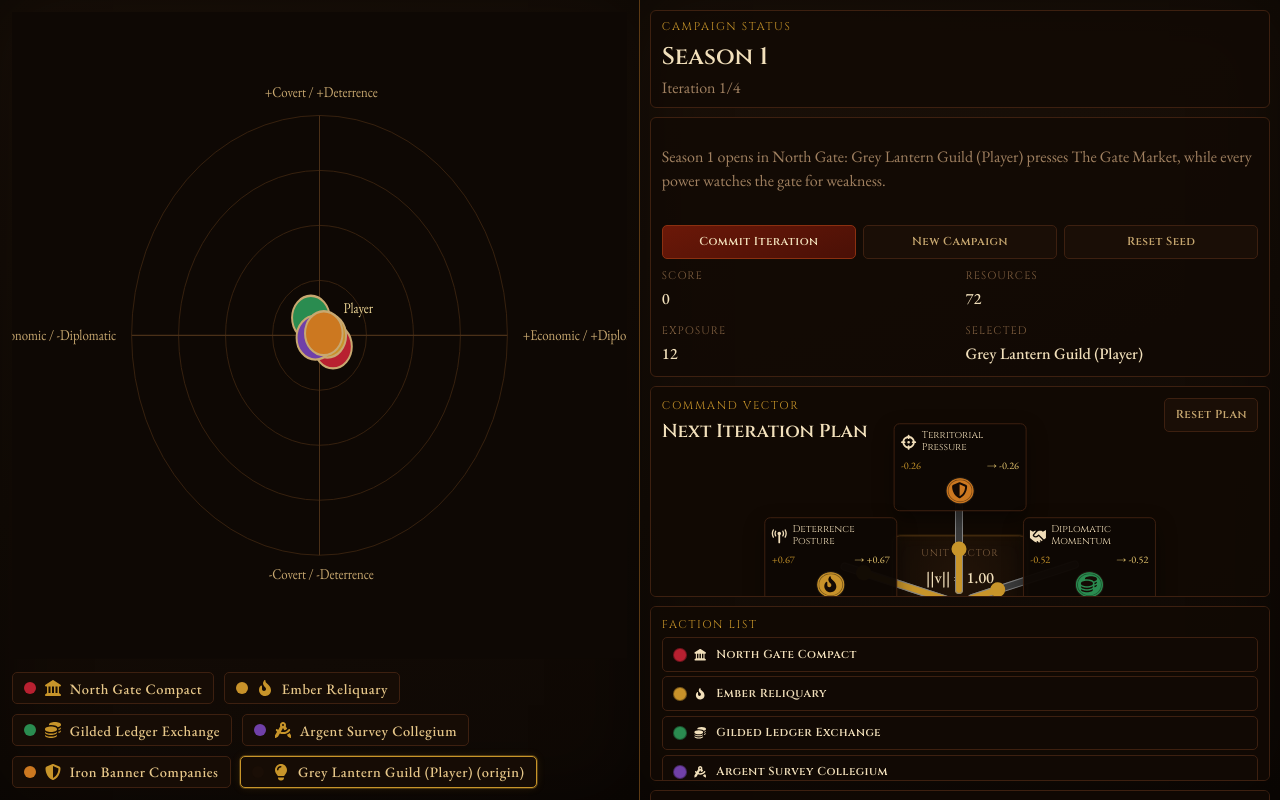
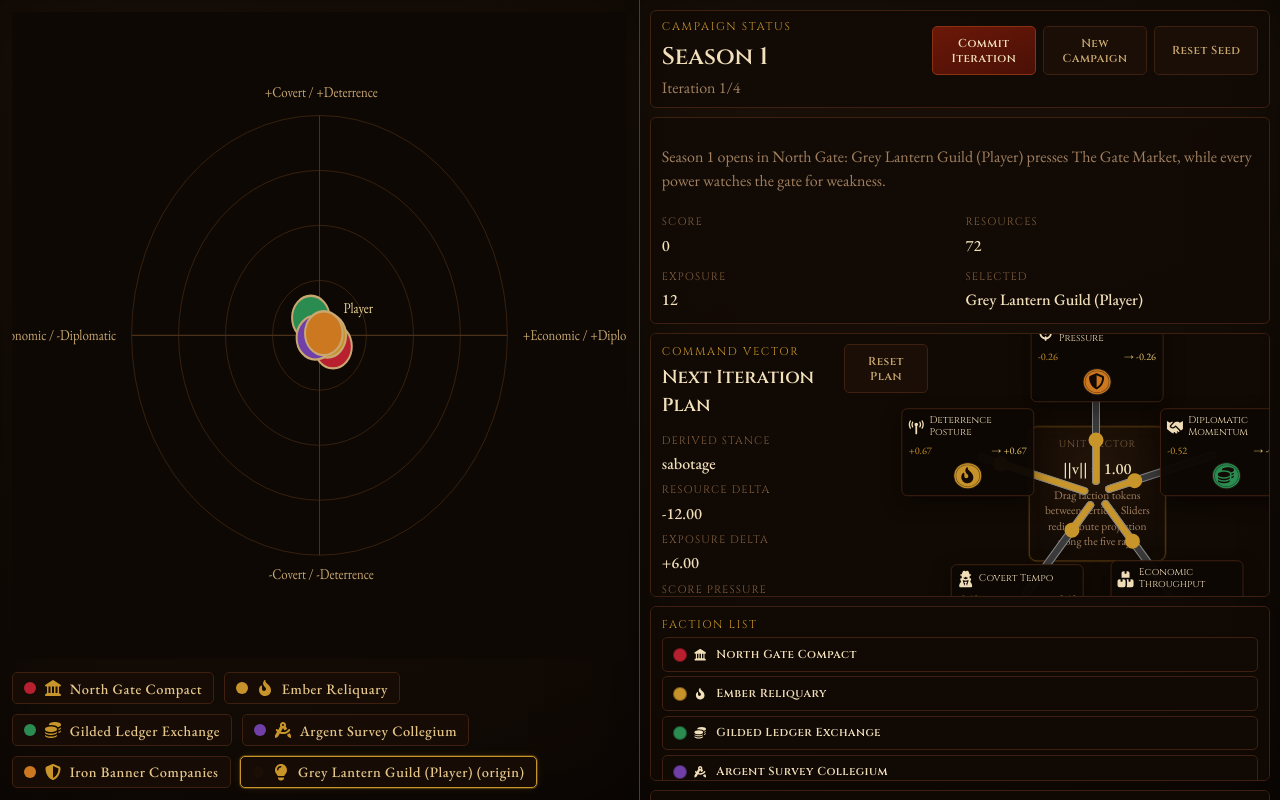
Before and after one commit to acrm/AdvProto_Fractions, a React (Vite) app: page / in a window 1280 px wide. Built offline with nearby package versions, Linux system fonts and the light colour scheme.

Commit message:
2026w10-0.19: densify panel packing and move blocks per layout arrows

```diff
--- a/package.json
+++ b/package.json
@@ -1,7 +1,7 @@
 {
   "name": "advproto-fractions",
   "private": true,
-  "version": "2026w10-0.18",
+  "version": "2026w10-0.19",
   "type": "module",
   "scripts": {
     "dev": "vite",
--- a/src/App.css
+++ b/src/App.css
@@ -141,6 +141,13 @@
   padding: 0.45rem 0.65rem;
 }
 
+.campaign-status-grid {
+  display: grid;
+  grid-template-columns: minmax(0, 1fr) minmax(320px, 1.25fr);
+  gap: 0.55rem;
+  align-items: start;
+}
+
 .panel-section-status h2 {
   margin-top: 0.1rem;
 }
@@ -151,7 +158,12 @@
 
 .panel-section-header {
   display: grid;
-  gap: 0.55rem;
+  gap: 0.35rem;
+}
+
+.hud-grid-compact {
+  grid-template-columns: repeat(4, minmax(0, 1fr));
+  gap: 0.45rem;
 }
 
 .game-side-panel > .panel-section:nth-child(3) {
@@ -193,12 +205,33 @@
   display: flex;
   justify-content: space-between;
   align-items: start;
-  gap: 0.75rem;
-  margin-bottom: 0.45rem;
+  gap: 0.45rem;
+  margin-bottom: 0.35rem;
 }
 
 .control-actions-header {
   margin-top: 0.25rem;
+}
+
+.control-actions-status {
+  margin-top: 0;
+}
+
+.vector-section-layout {
+  display: grid;
+  grid-template-columns: minmax(220px, 0.95fr) minmax(0, 1.15fr);
+  gap: 0.55rem;
+  align-items: start;
+}
+
+.vector-section-summary {
+  display: grid;
+  gap: 0.45rem;
+}
+
+.vector-section-summary .forecast-grid {
+  grid-template-columns: 1fr;
+  gap: 0.38rem;
 }
 
 .intent-pool-label {
@@ -217,7 +250,7 @@
 
 .intent-star-shell {
   display: grid;
-  gap: 0.55rem;
+  gap: 0.45rem;
 }
 
 .intent-star-board {
@@ -515,10 +548,27 @@ button:disabled {
 
   .game-side-panel {
     min-height: 0;
+    overflow: auto;
+  }
+
+  .campaign-status-grid {
+    grid-template-columns: 1fr;
+  }
+
+  .hud-grid-compact {
+    grid-template-columns: repeat(2, minmax(0, 1fr));
   }
 
   .control-actions {
     grid-template-columns: 1fr;
+  }
+
+  .vector-section-layout {
+    grid-template-columns: 1fr;
+  }
+
+  .vector-section-summary .forecast-grid {
+    grid-template-columns: repeat(2, minmax(0, 1fr));
   }
 
   .intent-star-board {
--- a/src/presentation/components/GameControlPanel.tsx
+++ b/src/presentation/components/GameControlPanel.tsx
@@ -50,21 +50,25 @@ export function GameControlPanel({
   return (
     <aside className="game-side-panel">
       <section className="panel-section panel-section-status">
+        <div className="campaign-status-grid">
+          <div>
             <p className="eyebrow">Campaign Status</p>
             <h2>Season {gameState.seasonState.seasonNumber}</h2>
             <p className="subline">
               Iteration {gameState.seasonState.sessionIndex}/{gameState.seasonState.maxSessions}
             </p>
+          </div>
+          <div className="control-actions control-actions-status">
+            <button onClick={onRunSession} disabled={gameState.completed}>Commit Iteration</button>
+            <button className="ghost-button" onClick={onNewCampaign}>New Campaign</button>
+            <button className="ghost-button" onClick={onResetCampaign}>Reset Seed</button>
+          </div>
+        </div>
       </section>
 
       <section className="panel-section panel-section-header">
         <p className="panel-note">{gameState.seasonState.briefing}</p>
-        <div className="control-actions control-actions-header">
-          <button onClick={onRunSession} disabled={gameState.completed}>Commit Iteration</button>
-          <button className="ghost-button" onClick={onNewCampaign}>New Campaign</button>
-          <button className="ghost-button" onClick={onResetCampaign}>Reset Seed</button>
-        </div>
-        <div className="hud-grid">
+        <div className="hud-grid hud-grid-compact">
           <div>
             <span className="hud-label">Score</span>
             <strong>{playerFaction.score}</strong>
@@ -85,6 +89,8 @@ export function GameControlPanel({
       </section>
 
       <section className="panel-section">
+        <div className="vector-section-layout">
+          <div className="vector-section-summary">
             <div className="section-heading-row">
               <div>
                 <p className="eyebrow">Command Vector</p>
@@ -93,6 +99,30 @@ export function GameControlPanel({
               <button className="ghost-button" onClick={onResetIntent}>Reset Plan</button>
             </div>
 
+            <div className="forecast-grid">
+              <div>
+                <span className="hud-label">Derived Stance</span>
+                <strong>{forecast.derivedStrategy}</strong>
+              </div>
+              <div>
+                <span className="hud-label">Resource Delta</span>
+                <strong>{formatSigned(forecast.resourceDelta)}</strong>
+              </div>
+              <div>
+                <span className="hud-label">Exposure Delta</span>
+                <strong>{formatSigned(forecast.exposureDelta)}</strong>
+              </div>
+              <div>
+                <span className="hud-label">Score Pressure</span>
+                <strong>{formatSigned(forecast.scorePressure)}</strong>
+              </div>
+            </div>
+
+            <p className="panel-note">
+              Intent vector is always unit length. You redistribute one fixed direction budget across five components.
+            </p>
+            {lastOutcome ? <p className="outcome-line">{lastOutcome.summary}</p> : null}
+          </div>
           <VectorStarControls
             factions={gameState.factions}
             factionColors={factionColors}
@@ -101,6 +131,7 @@ export function GameControlPanel({
             onSetIntentValue={onSetIntentValue}
             onSetIntentTarget={onSetIntentTarget}
           />
+        </div>
       </section>
 
       <section className="panel-section">
@@ -128,30 +159,6 @@ export function GameControlPanel({
         <p className="panel-note">{selectedFaction.profile.doctrine}</p>
         <p className="panel-note">Led by {selectedFaction.profile.leaderName} from {selectedFaction.profile.homeBase}.</p>
         <p className="panel-note">Current agenda: {selectedFaction.profile.agenda}</p>
-
-        <div className="forecast-grid">
-          <div>
-            <span className="hud-label">Derived Stance</span>
-            <strong>{forecast.derivedStrategy}</strong>
-          </div>
-          <div>
-            <span className="hud-label">Resource Delta</span>
-            <strong>{formatSigned(forecast.resourceDelta)}</strong>
-          </div>
-          <div>
-            <span className="hud-label">Exposure Delta</span>
-            <strong>{formatSigned(forecast.exposureDelta)}</strong>
-          </div>
-          <div>
-            <span className="hud-label">Score Pressure</span>
-            <strong>{formatSigned(forecast.scorePressure)}</strong>
-          </div>
-        </div>
-
-        <p className="panel-note">
-          Intent vector is always unit length. You redistribute one fixed direction budget across five components.
-        </p>
-        {lastOutcome ? <p className="outcome-line">{lastOutcome.summary}</p> : null}
 
         <div className="detail-grid">
           <div>
--- a/version.json
+++ b/version.json
@@ -1,6 +1,6 @@
 {
   "weekCode": "2026w10",
   "minor": 0,
-  "build": 18,
-  "currentVersion": "2026w10-0.18"
+  "build": 19,
+  "currentVersion": "2026w10-0.19"
 }
```
Also changed, not shown: 1 other file (tests, documents, lock files or other folders). Lines whose indentation alone changed are shown as unchanged.
